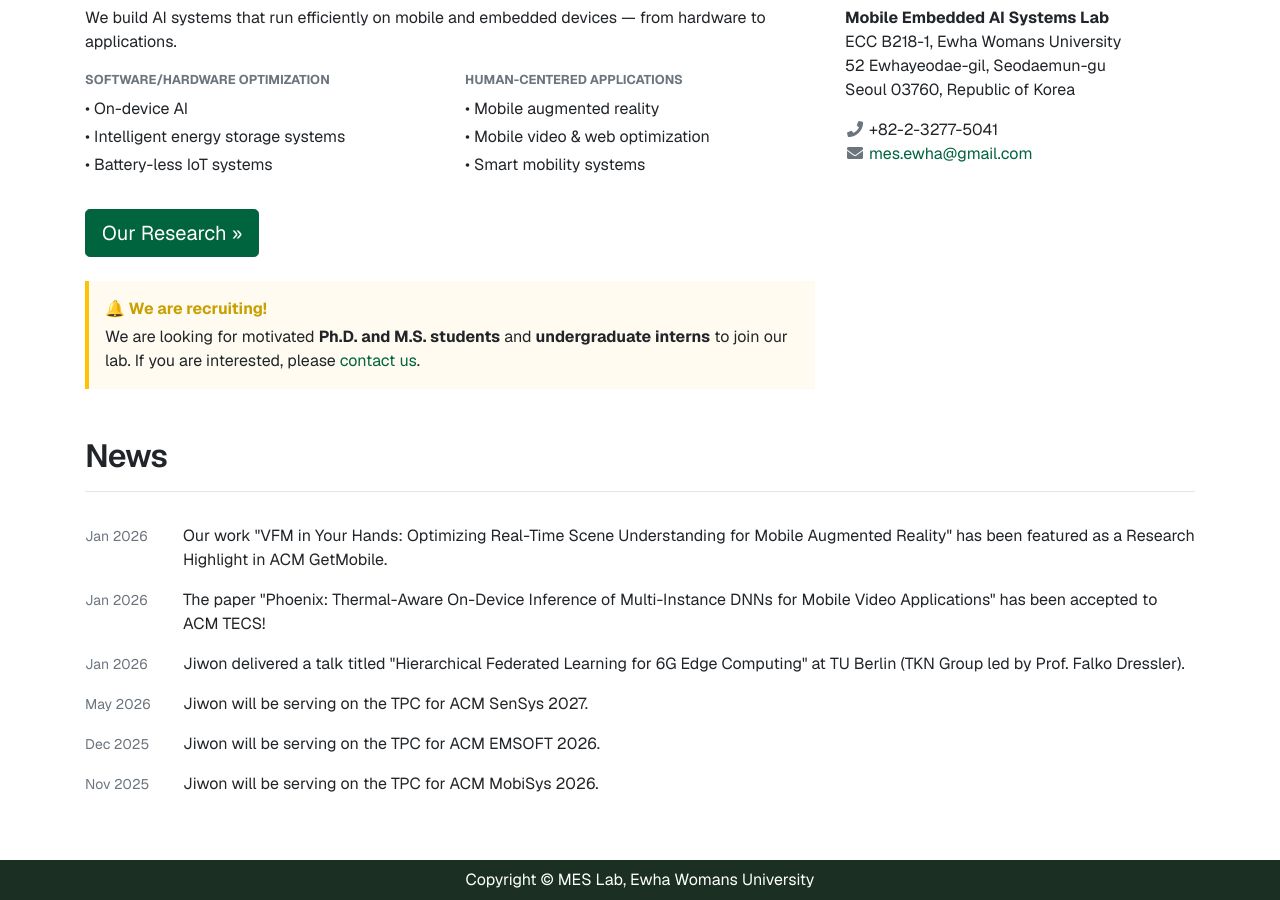
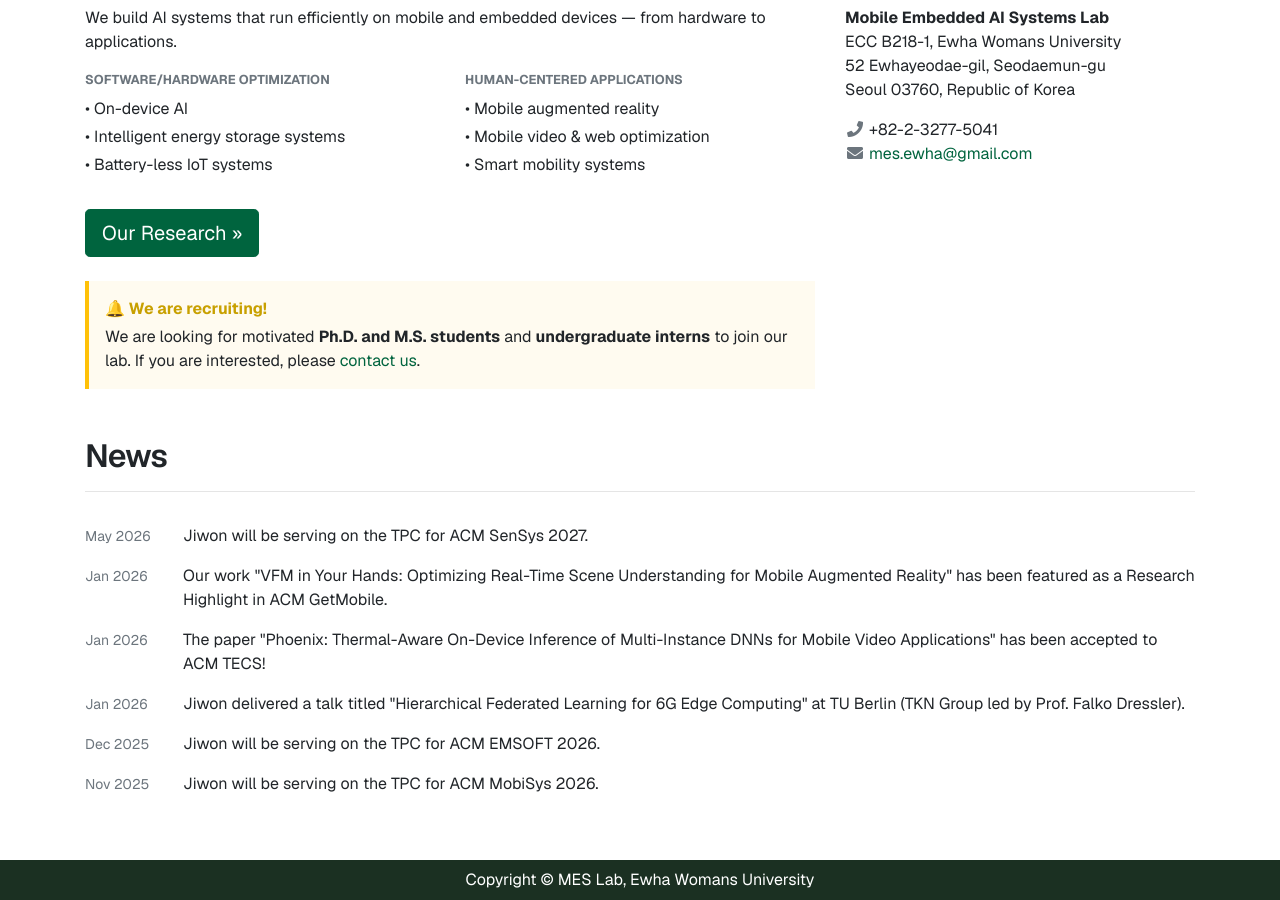
Before and after one commit to MAIS-Lab/mais-lab.github.io, a Jekyll site: the page built from index.html, in a window 1280 px wide and 900 px high, scrolled down 638 px. Built offline with Jekyll 4.4.1, drawn with Linux system fonts in a browser that asks for light colours.

Commit message:
fix: sort home news chronologically

```diff
--- a/index.html
+++ b/index.html
@@ -46,6 +46,10 @@ layout: default
 <div class="row">
   <div class="col-12">
     <div class="news-item">
+      <span class="news-date">May 2026</span>
+      <p class="mb-0">Jiwon will be serving on the TPC for ACM SenSys 2027.</p>
+    </div>
+    <div class="news-item">
       <span class="news-date">Jan 2026</span>
       <p class="mb-0">Our work "VFM in Your Hands: Optimizing Real-Time Scene Understanding for Mobile Augmented Reality" has been featured as a Research Highlight in ACM GetMobile.</p>
     </div>
@@ -58,10 +62,6 @@ layout: default
       <p class="mb-0">Jiwon delivered a talk titled "Hierarchical Federated Learning for 6G Edge Computing" at TU Berlin (TKN Group led by Prof. Falko Dressler).</p>
     </div>
     <div class="news-item">
-      <span class="news-date">May 2026</span>
-      <p class="mb-0">Jiwon will be serving on the TPC for ACM SenSys 2027.</p>
-    </div>
-    <div class="news-item">
       <span class="news-date">Dec 2025</span>
       <p class="mb-0">Jiwon will be serving on the TPC for ACM EMSOFT 2026.</p>
     </div>
```
